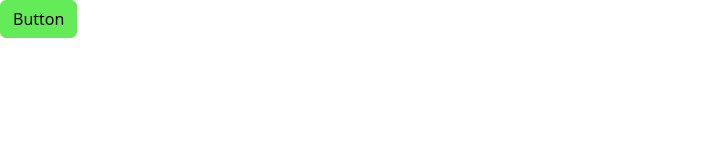
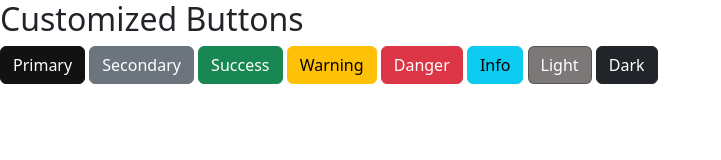
Before and after one commit to imo9van4/bs-customize, a website: page index.html in a window 1280 px wide. Shown: the whole page, without its empty margins (0-721 px from the left). Drawn offline with nearby package versions, Linux system fonts and the light colour scheme; files that its build step writes are made by us from their sources.

Commit message:
customize theme colors

```diff
--- a/index.html
+++ b/index.html
@@ -10,7 +10,16 @@
     <title>Customizing Bootstrap</title>
 </head>
 <body>
-    <button type="button" class="btn btn-primary">Button</button>
+    <h2>Customized Buttons</h2>
+    <button type="button" class="btn btn-primary">Primary</button>
+    <button type="button" class="btn btn-secondary">Secondary</button>
+    <button type="button" class="btn btn-success">Success</button>
+    <button type="button" class="btn btn-warning">Warning</button>
+    <button type="button" class="btn btn-danger">Danger</button>
+    <button type="button" class="btn btn-info">Info</button>
+    <button type="button" class="btn btn-light">Light</button>
+    <button type="button" class="btn btn-dark">Dark</button>
+
 <!-- JavaScript Bundle with Popper -->
 <script src="https://cdn.jsdelivr.net/npm/bootstrap@5.2.3/dist/js/bootstrap.bundle.min.js"
 integrity="sha384-kenU1KFdBIe4zVF0s0G1M5b4hcpxyD9F7jL+jjXkk+Q2h455rYXK/7HAuoJl+0I4"
--- a/sass/main.scss
+++ /dev/null
@@ -1,5 +0,0 @@
-//custom theme
-$primary: #64eb58;
-
-//import bootstrap
-@import '/node_modules/bootstrap/scss/bootstrap.scss';
```
Also changed, not shown: css/main.min.css (added).
